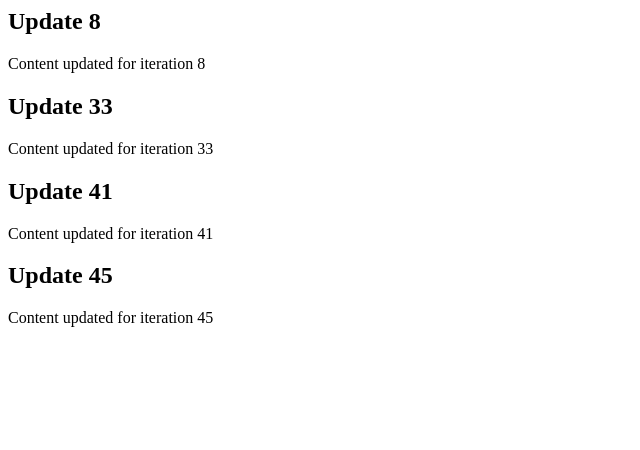
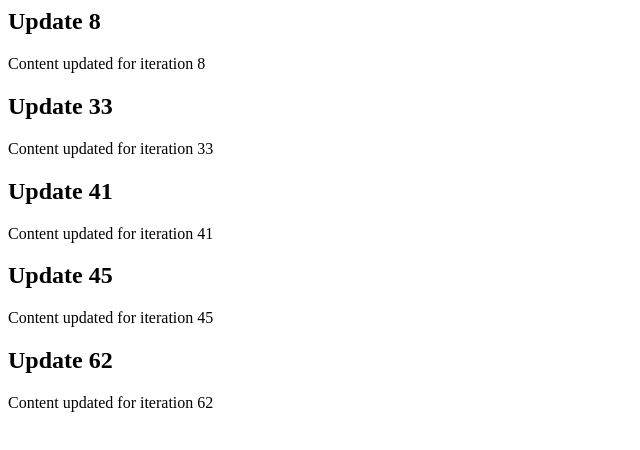
Before and after one commit to jpschmorgan/improved-octo-rotary-phone, a website: page src/index.html in a window 1280 px wide. Shown: the whole page, without its empty margins (0-640 px from the left). Drawn offline with Linux system fonts and the light colour scheme.

Commit message:
style: code refactoring

```diff
--- a/src/index.html
+++ b/src/index.html
@@ -21,3 +21,9 @@
     <h2>Update 45</h2>
     <p>Content updated for iteration 45</p>
 </div>
+
+<!-- Updated iteration 62 -->
+<div class="update-62">
+    <h2>Update 62</h2>
+    <p>Content updated for iteration 62</p>
+</div>
```
